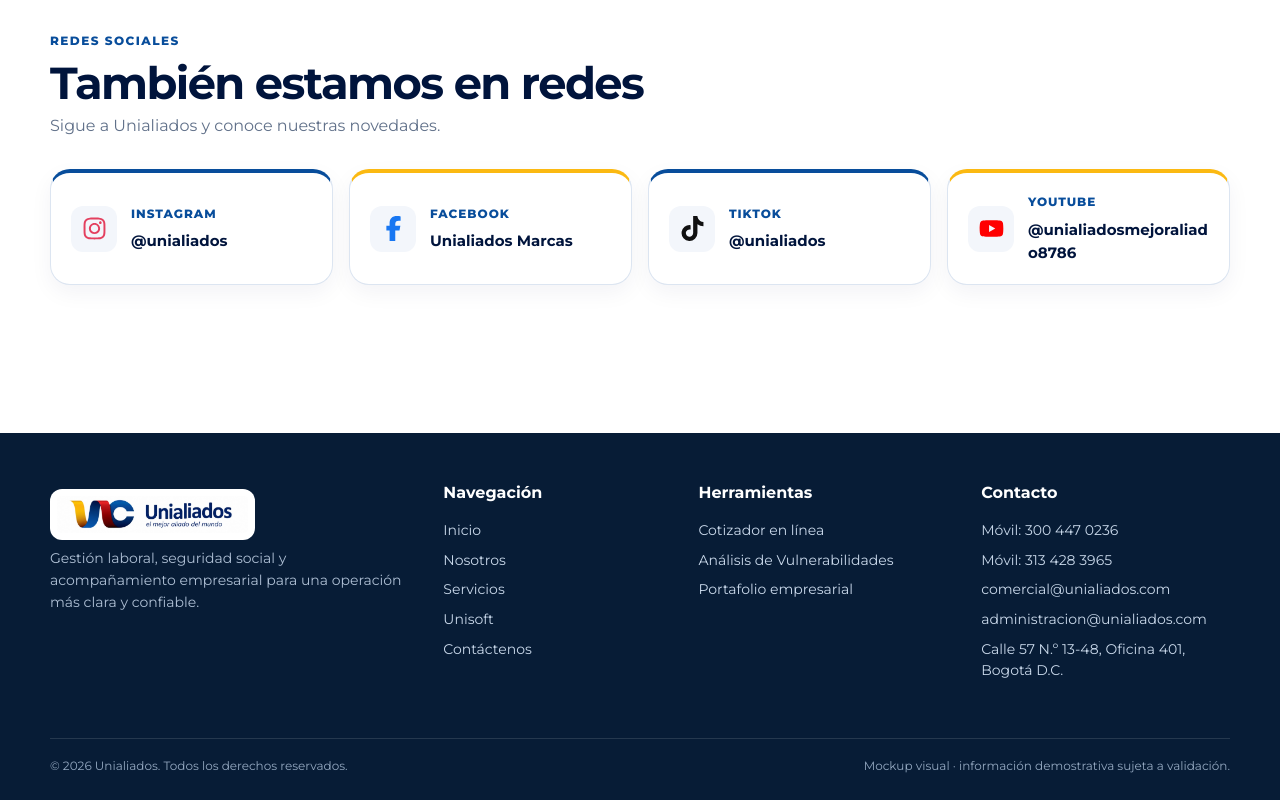
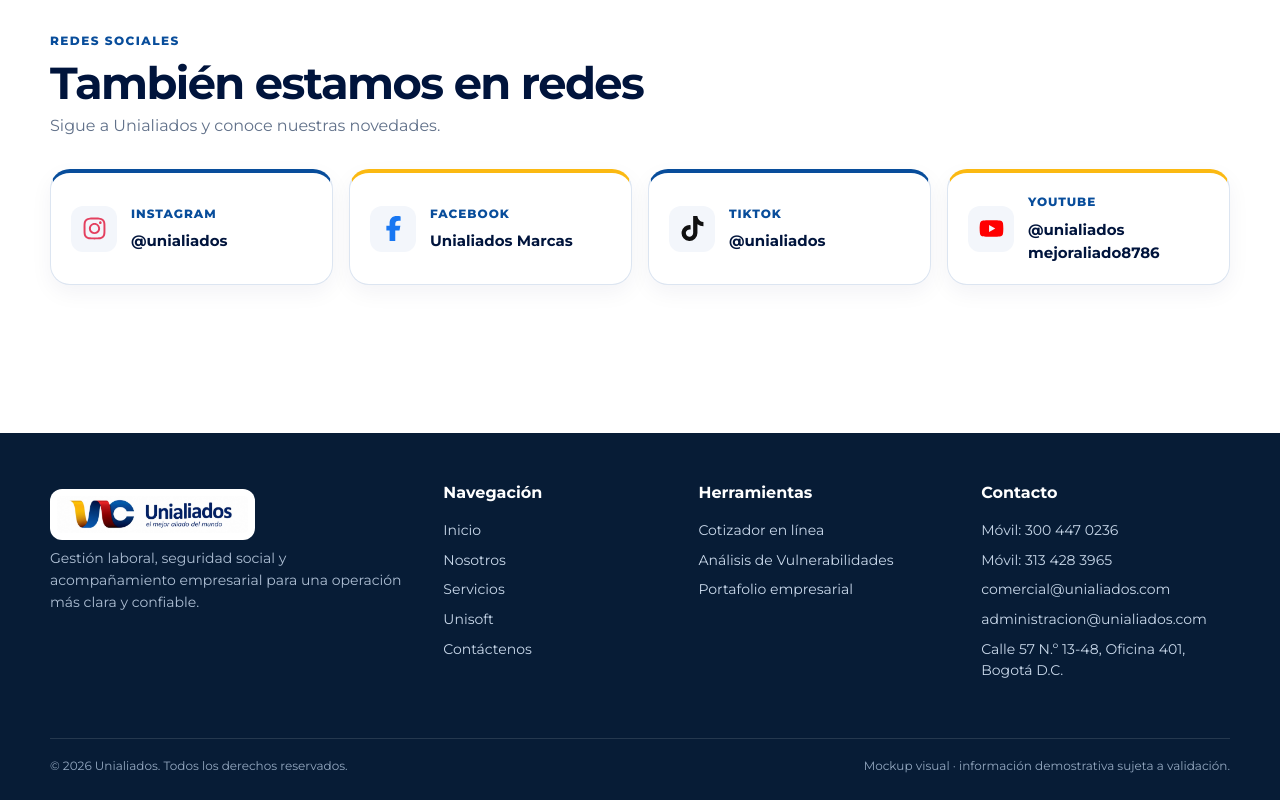
Before and after one commit to saramendoza5ig/unialiados-web, a Next.js app: page /contacto in a window 1280 px wide. Shown: the part 1548-2348 px from the top of the page. Built offline with nearby package versions, Linux system fonts and the light colour scheme.

Commit message:
fix: mostrar completo el usuario de YouTube

```diff
--- a/src/app/contacto/page.js
+++ b/src/app/contacto/page.js
@@ -55,7 +55,16 @@
   { network: "Instagram", account: "@unialiados", icon: FaInstagram, slug: "instagram" },
   { network: "Facebook", account: "Unialiados Marcas", icon: FaFacebookF, slug: "facebook" },
   { network: "TikTok", account: "@unialiados", icon: FaTiktok, slug: "tiktok" },
-  { network: "YouTube", account: "@unialiadosmejoraliado8786", icon: FaYoutube, slug: "youtube" },
+  {
+    network: "YouTube",
+    account: (
+      <>
+        @unialiados<wbr />mejoraliado8786
+      </>
+    ),
+    icon: FaYoutube,
+    slug: "youtube",
+  },
 ];
 
 export default function Page() {
--- a/src/app/globals.css
+++ b/src/app/globals.css
@@ -241,6 +241,7 @@
 .social-item{display:flex;align-items:center;gap:14px;min-width:0;padding:20px;border:1px solid var(--line);border-top:4px solid var(--blue);border-radius:var(--radius);background:#fff;box-shadow:0 8px 22px rgba(3,28,85,.05)}
 .social-item:nth-child(2),.social-item:nth-child(4){border-top-color:var(--gold)}
 .social-item span,.social-item strong{display:block}
+.social-item>div{min-width:0}
 .social-icon{display:grid!important;place-items:center;flex:0 0 46px;width:46px;height:46px;border-radius:12px;background:#f3f6fb;font-size:25px}
 .social-item.instagram .social-icon{color:#e4405f}
 .social-item.facebook .social-icon{color:#1877f2}
@@ -248,6 +249,7 @@
 .social-item.youtube .social-icon{color:#f00}
 .social-item .social-network{color:var(--blue);font-size:12px;font-weight:800;text-transform:uppercase;letter-spacing:.08em}
 .social-item strong{margin-top:6px;color:var(--navy-dark);font-size:15px;overflow-wrap:anywhere}
+.social-item.youtube strong{overflow-wrap:normal;word-break:normal}
 @media(max-width:1020px){.partner-services{grid-template-columns:1fr}.social-grid{grid-template-columns:1fr 1fr}}
 @media(max-width:640px){.partner-services{padding:22px}.partner-services-grid,.social-grid{grid-template-columns:1fr}}
 
```
